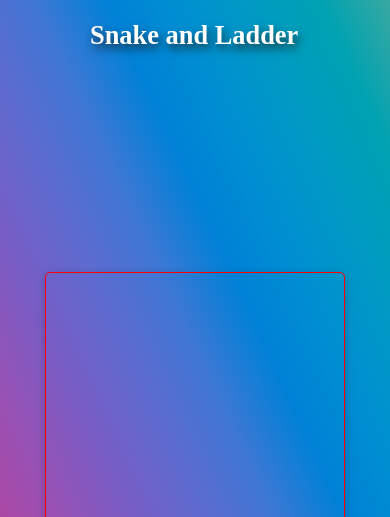
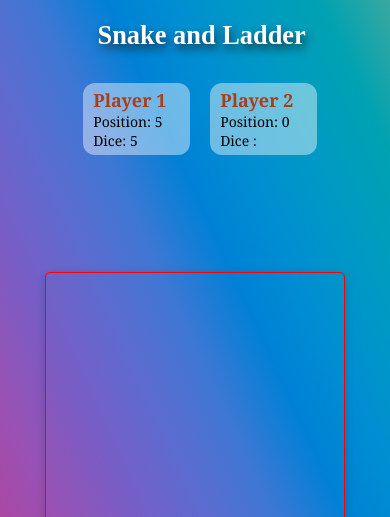
Before and after one commit to BilalHaider20/SnakeLadderGame.github.io, a plain HTML site: page index.html in a window 390 px wide. Both pictures are taken after a click on the button "Roll Dice". Shown: the top 517 px of the page. Drawn offline with Linux system fonts and the light colour scheme.

Commit message:
Added Players information Board

```diff
--- a/Script.js
+++ b/Script.js
@@ -9,6 +9,8 @@ const snakeMap = {
 }
 const Playerpiece_1 = document.getElementById('player_piece_1');
 const Playerpiece_2 = document.getElementById('player_piece_2');
+const player1_info = document.querySelector('#players-info #Player-1-stats');
+const player2_info = document.querySelector('#players-info #Player-2-stats');
 
 let player1Position = 0;
 let player2Position = 0;
@@ -87,11 +89,13 @@ function movePlayer(dice_value,currPlayer)
             // document.location.reload();
 
         }, 1000);
-        console.log("new position is " + newPosition);
+        // console.log("new position is " + newPosition);
         return;
     }
     player1Position = ladderMap[newPosition] || snakeMap[newPosition] || newPosition;//diff
-    console.log(newPosition);
+    // console.log(newPosition);
+    let player_pos_stats = player1_info.querySelector(".position-stats");
+    player_pos_stats.innerText = `${player1Position}`;
     const square = document.querySelector(`.block[data-value="${player1Position}"]`);
     if (square) {
 
@@ -118,11 +122,13 @@ function movePlayer(dice_value,currPlayer)
                 // document.location.reload();
 
             }, 1000);
-            console.log("new position is " + newPosition);
+            // console.log("new position is " + newPosition);
             return;
         }
         player2Position = ladderMap[newPosition] || snakeMap[newPosition] || newPosition;//diff
-        console.log(newPosition);
+        // console.log(newPosition);
+        let player_pos_stats = player2_info.querySelector(".position-stats");
+        player_pos_stats.innerText = `${player2Position}`;
         const square = document.querySelector(`.block[data-value="${player2Position}"]`);
         if (square) {
 
@@ -154,10 +160,14 @@ function roll()
     if (turn % 2 === 0)
     {
         currPlayer = "Player 2";
+        let player2_dice_stats = player2_info.querySelector(".dice-stats");
+        player2_dice_stats.innerText = `${dice_count}`;
     }
     else
     {
         currPlayer = "Player 1";
+        let player1_dice_stats = player1_info.querySelector(".dice-stats");
+        player1_dice_stats.innerText = `${dice_count}`;
     }
     button_value.textContent = currPlayer;
     turn++;
--- a/index.html
+++ b/index.html
@@ -11,19 +11,19 @@
     <div id="top-heading">
       <h2 >Snake and Ladder</h2>
     </div>
-    <!-- <div id="players-info">
+    <div id="players-info">
       <div id="Player-1-stats" class="Player-stats">
         <h3>Player 1</h3>
-        <p>Position:  <span>0</span></p>
-        <p>Dice:  <span></span></p>
+        <p>Position:  <span class="position-stats">0</span></p>
+        <p>Dice:  <span class="dice-stats"></span></p>
       </div>
-      <div id="Player-1-stats" class="Player-stats">
+      <div id="Player-2-stats" class="Player-stats">
         <h3>Player 2</h3>
-        <p>Position: <span >0</span></p>
-        <p>Dice :  <span></span></p>
+        <p>Position: <span class="position-stats">0</span></p>
+        <p>Dice :  <span class="dice-stats"></span></p>
       </div>
 
-    </div> -->
+    </div>
     <div class="main-board"></div>
   </div>
   <div class="dice-container">
--- a/style.css
+++ b/style.css
@@ -17,7 +17,8 @@
   }
   .container #top-heading
   {
-    font-size: 1.5em;
+    font-size: 1.2rem;
+
     color: white;
     text-shadow:2px 5px 8px rgba(28, 27, 27, 0.808);
   }
@@ -35,20 +36,27 @@
     position:absolute;
     top: 100px;
     right: 30px;
-    height: 240px;
+    /* height: 240px; */
     width: 15vw;
-    border: 2px solid black;
-    border-radius: 6px;
+    /* border: 2px solid black; */
+    border-radius: 10px;
     padding: 3px;
-    background-color:rgba(255, 255, 255, 0.737);
+    display: flex;
+    flex-direction: column;
+    justify-content: center;
+    align-items: center;
+    /* background-color:rgba(255, 255, 255, 0.329); */
   }
+
   .container #players-info .Player-stats
   {
     margin: 10px;
-    border:2px solid rgb(196, 47, 47);
+    /* background-color: #54bbb4; */
+    background-color:rgba(255, 255, 255, 0.427);
+    border-radius: 12px;
     padding: 5px 10px;
     text-align: left;
-    height: 100px;
+    width: 140px;
     font-family: Cambria, Cochin, Georgia, Times, 'Times New Roman', serif;
   }
   #players-info .Player-stats h3
@@ -158,6 +166,21 @@
   }
 
   /* Media Queries for Responsiveness */
+  @media screen and (max-width:980px) {
+    .container #players-info
+    {
+      width: 160px;
+    }
+  #players-info .Player-stats h3
+  {
+    font-size: 1.2rem;
+    color: rgb(168, 63, 24);
+
+  }
+  #players-info .Player-stats p{
+    font-size: 1rem;
+  }
+  }
   @media screen and (max-width: 890px) {
     /* Adjust styles for smaller screens */
     .main-board{
@@ -184,9 +207,31 @@
     .block {
       height: 44px ;
     }
+    .container #players-info
+    {
+      top: 200px;
+    }
 
   }
+  @media screen and (max-width:850px){
 
+    .container #players-info
+    {
+      top: 40px;
+      flex-direction: row;
+      width: 280px;
+      left: 32%;
+      /* height: 115px; */
+    }
+
+    #players-info .Player-stats h3
+  {
+    font-size: 22px;
+  }
+  #players-info .Player-stats p{
+    font-size: 16px;
+  }
+  }
   @media screen and (max-width: 640px ){
     .main-board{
       width: 400px;
@@ -195,6 +240,25 @@
     .block {
       height: 39px ;
     }
+    #top-heading h2{
+      position: absolute;
+      top: 20px;
+      left: 34%;
+
+     }
+     .container #players-info
+     {
+      top: 70px;
+      left:30%;
+      width: 270px;
+     }
+  #players-info .Player-stats h3
+  {
+    font-size: 20px;
+  }
+  #players-info .Player-stats p{
+    font-size: 14px;
+  }
   }
 
   @media screen and (max-width: 580px ){
@@ -220,7 +284,12 @@
   .container #top-heading
   {
     font-size: 1.1rem;
+
   }
+  #top-heading h2{
+
+    left: 33%;
+   }
 
   }
 
@@ -245,8 +314,20 @@
       height: 29px ;
     }
     #top-heading h2{
-      position: absolute;
-      top: 20px;
-      left: 90px;
+
+      left: 25%;
      }
+      .container #players-info
+     {
+      top: 70px;
+      left:18%;
+      width: 260px;
+     }
+  #players-info .Player-stats h3
+  {
+    font-size: 18px;
   }
+  #players-info .Player-stats p{
+    font-size: 14px;
+  }
+  }
```
